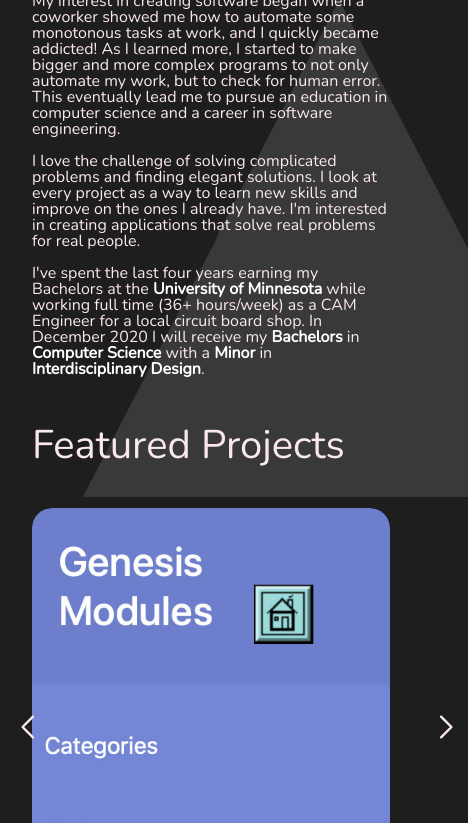
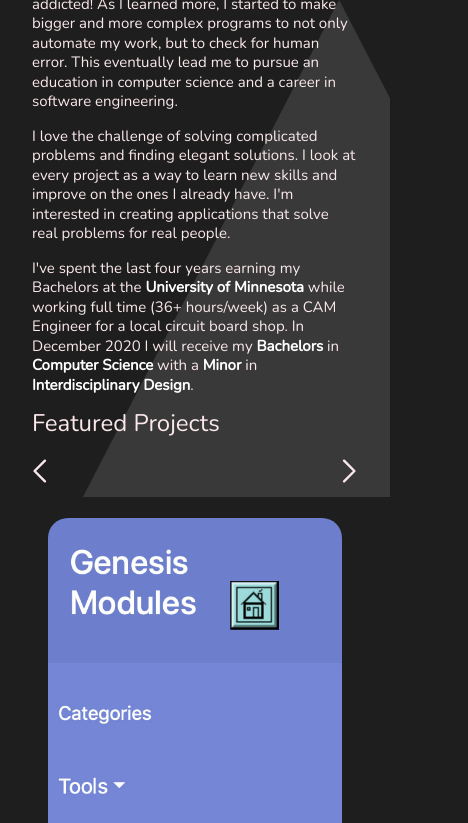
Before and after one commit to 003MattB/Portfolio, a plain HTML site: page index.html in a window 390 px wide. Shown: the part 347-1170 px from the top of the page, 468 px wide, since content can reach past the window. Drawn offline with nearby package versions, Linux system fonts and the light colour scheme.

Commit message:
got mobile looking a little better, but it still scrolls a little bit... IDK why

```diff
--- a/css/style.css
+++ b/css/style.css
@@ -375,18 +375,44 @@ section.contact h1.section-title {
 }
 
 @media only screen and (max-width: 768px) {
-    body {
-        overflow-x: hidden;
+     * , *:before, *:after{
+     box-sizing:border-box;
+     -moz-box-sizing:border-box;
+     -webkit-box-sizing:border-box;
+     -ms-box-sizing:border-box;
+   }
+
+    section.welcome {
+        grid-column: none;
+        grid-row: none;
+        grid-template-rows: none;
+        grid-template-columns: none;
+        max-width: 100%;
+        display: block;
     }
     .proj-wrapper, section.welcome {
         display: block;
-
+        grid-template-columns: none;
+        max-width: 100%;
     }
     section.welcome div.center {
         transform: none;
         top: auto;
         left: auto;
 
+    }
+    section.aboutme {
+        padding: 1em 0 1em 0;
+        grid-column: revert;
+        grid-row: revert;
+    }
+    section > .full_height_min {
+        width: 100%;
+        padding: 0 1em;
+    }
+    section.projects {
+        grid-column: revert;
+        grid-row: revert;
     }
     .sub-heading {
         padding-top: 1.5em;
@@ -395,47 +421,66 @@ section.contact h1.section-title {
     }
     #left-arrow, #right-arrow {
         position: relative;
-        transform: translateY(250px);
-        /*transform: translateX(-50%);*/
+        /*!*transform: translateX(-50%);*!*/
         z-index: 9999;
     }
+    #left-arrow {
+        left: 0;
+    }
+    #right-arrow {
+        right: 0;
+        transform: translate(-60px);
+    }
+
     section, .project-about {
-        padding: 2em 1em 1em 1em;
-        width: 100%;
+        width: 100%
+        padding: 0;
+
     }
     .project-about, .project-hero {
         margin: auto;
+        padding: 1em;
     }
+
+
     .content {
         /*background: rgba(0, 0, 0, .1);*/
         width: 100%;
         margin: auto;
         display: block;
-
+        grid-template-columns: none;
+        grid-template-rows: none;
     }
     .carousel-card {
         display: block;
         margin: auto;
         width: 100%;
     }
+    .name {
+        padding-top: 2em;
+    }
+    section.projects h1, .sub-heading {
+        padding-bottom: 1em;
+    }
 
-    .name {
-        font-size: 4.5em;
-    }
-    .sub-heading {
-        font-size: 2em;
-    }
-    #about {
-        width: auto;
-    }
-    .section-title {
-        font-size: 2.5em;
-    }
-    .aboutme p {
-        font-size: 1em;
-        line-height: 1em;
 
-    }
+    /*.name {*/
+    /*    font-size: 4.5em;*/
+    /*}*/
+    /*.sub-heading {*/
+    /*    font-size: 2em;*/
+    /*}*/
+    /*#about {*/
+    /*    width: auto;*/
+    /*}*/
+    /*.section-title {*/
+    /*    font-size: 2.5em;*/
+    /*}*/
+    /*.aboutme p {*/
+    /*    font-size: 1em;*/
+    /*    line-height: 1em;*/
+
+    /*}*/
     .project-about p {
     font-size: 1em;
     line-height: 1em;
@@ -463,4 +508,7 @@ section.contact h1.section-title {
         height: 20px;
 
     }
+    /*html {*/
+    /*    max-width: 100vw;*/
+    /*}*/
 }
--- a/index.html
+++ b/index.html
@@ -58,7 +58,7 @@
                     <!-- Docs Card -->
                     <div class="carousel-card initial">
                         <div class="project-hero inline">
-                            <img src="static/doc-hero.jpg" alt="Hero image for Genesis documentation site.">
+                            <a href="https://003mattb.github.io/GenesisModDocs/" target="_blank"><img src="static/doc-hero.jpg" alt="Hero image for Genesis documentation site."></a>
                         </div>
                         <div class="project-about inline col">
                             <h6>Documentation For Genesis Interface Library</h6>
@@ -103,7 +103,8 @@
                     <!-- Schedule Builder Card -->
                     <div class="carousel-card">
                         <div class="project-hero inline">
-                            <img src="static/schedule-hero.jpg" alt="Hero image for Schedule Builder">
+                            <a href="https://003mattb.github.io/ScheduleBuilderImproved/"
+                               target="_blank"><img src="static/schedule-hero.jpg" alt="Hero image for Schedule Builder"></a>
                         </div>
                         <div class="project-about inline">
                             <h6>Schedule Builder</h6>
@@ -149,7 +150,8 @@
                     <!-- Perfect Scale Card -->
                     <div class="carousel-card">
                         <div class="project-hero inline">
-                            <img src="static/perfect_scale-hero.JPG" alt="Hero image for Perfect Scale">
+                            <a href="https://github.com/003MattB/Perfect_Scale"
+                               target="_blank"><img src="static/perfect_scale-hero.JPG" alt="Hero image for Perfect Scale"></a>
                         </div>
                         <div class="project-about inline">
                             <h6>Perfect Scale</h6>
```
